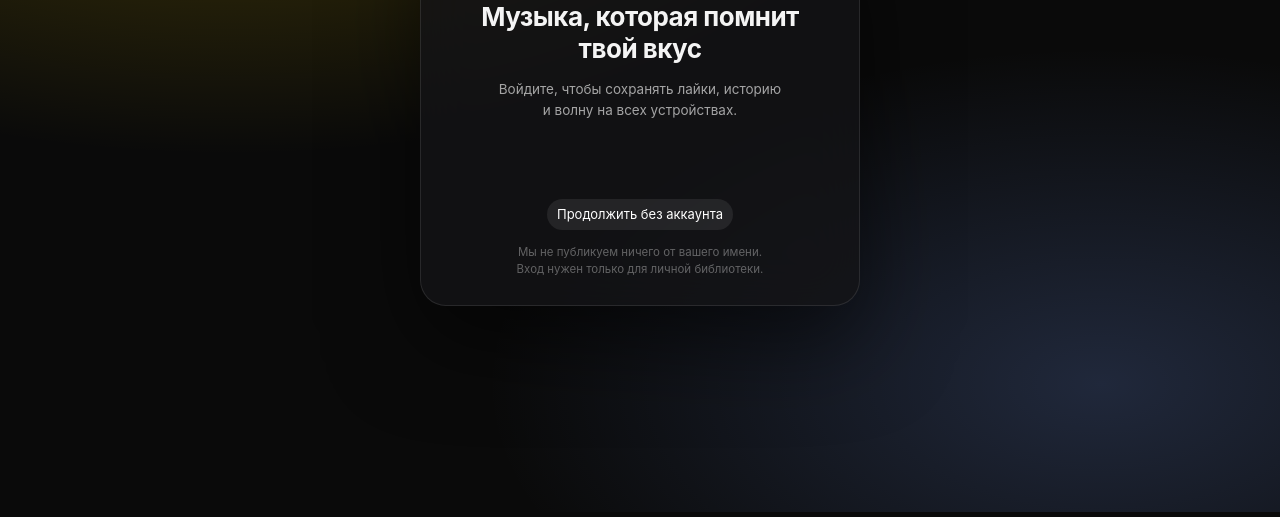
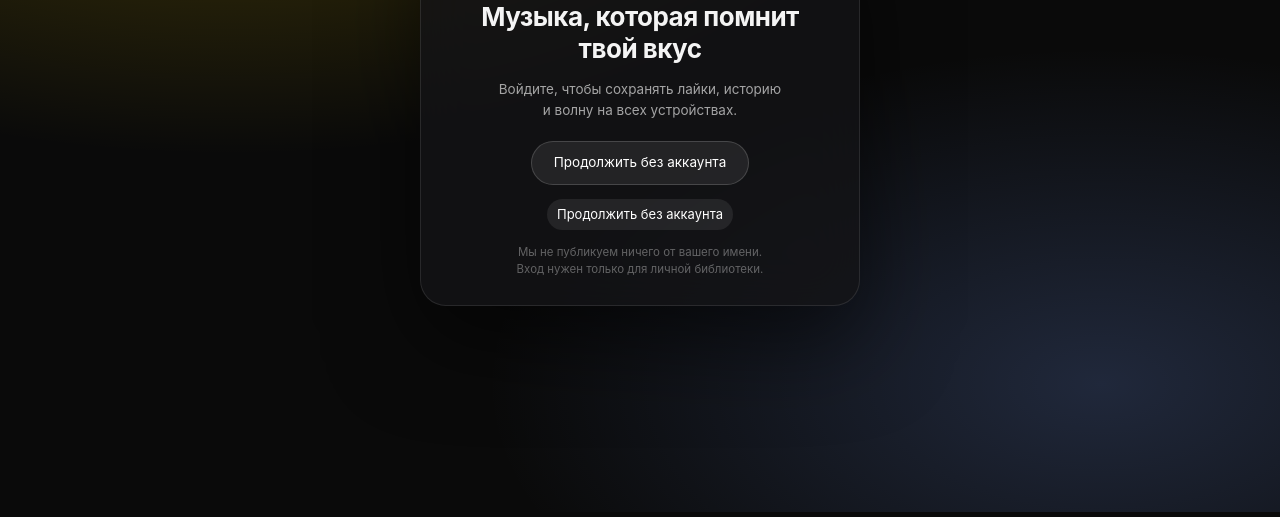
Before and after one commit to hirjanovpen8-sudo/pulse, a plain HTML site: page index.html in a window 1280 px wide. Shown: the part 288-805 px from the top of the page. Drawn offline with Linux system fonts and the light colour scheme; no server answers.

Commit message:
Локальный вход без Google Client ID

```diff
--- a/welcome.css
+++ b/welcome.css
@@ -292,3 +292,20 @@ html.pw-open body {
   background: rgba(255, 77, 109, .12);
   color: #FF6B85;
 }
+
+/* Кнопка локального входа, пока не задан Google Client ID. */
+.pw-local {
+  padding: 11px 22px;
+  border-radius: 999px;
+  border: 1px solid rgba(255, 255, 255, .16);
+  background: rgba(255, 255, 255, .08);
+  color: #FFF;
+  font: inherit;
+  font-size: 13.5px;
+  cursor: pointer;
+  transition: background .16s ease;
+}
+
+.pw-local:hover {
+  background: rgba(255, 255, 255, .16);
+}
--- a/welcome.js
+++ b/welcome.js
@@ -6,7 +6,10 @@
 
 const FLAG_KEY = 'is_logged_in';
 const PROFILE_KEY = 'pulse.profile';
+/* Подставьте свой OAuth Client ID из Google Cloud Console.
+   Пока стоит заглушка — кнопка Google не показывается, вход только локальный. */
 const CLIENT_ID = '1084552383103-example.apps.googleusercontent.com';
+const HAS_REAL_CLIENT = !/example\.apps\.googleusercontent\.com$/.test(CLIENT_ID);
 const ROOT_ID = 'pulseWelcome';
 
 let welcome = null;
@@ -205,6 +208,12 @@ function buildWelcome() {
 function renderGoogleButton() {
   const holder = document.getElementById('pwGoogle');
   if (!holder) return;
+  if (!HAS_REAL_CLIENT) {
+    holder.innerHTML = '<button class="pw-local" type="button" id="pwLocal">Продолжить без аккаунта</button>';
+    const local = document.getElementById('pwLocal');
+    if (local) local.addEventListener('click', () => { hideWelcome(); });
+    return;
+  }
   const google = window.google;
   if (!google || !google.accounts || !google.accounts.id) {
     // Библиотека ещё грузится — повторяем попытку.
```
